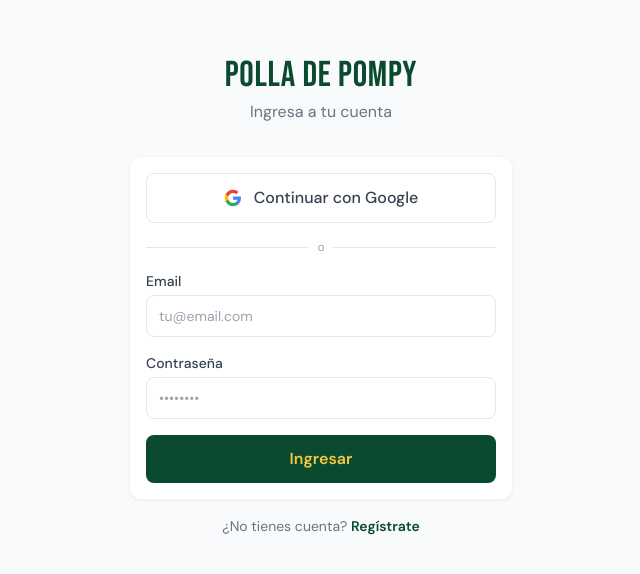
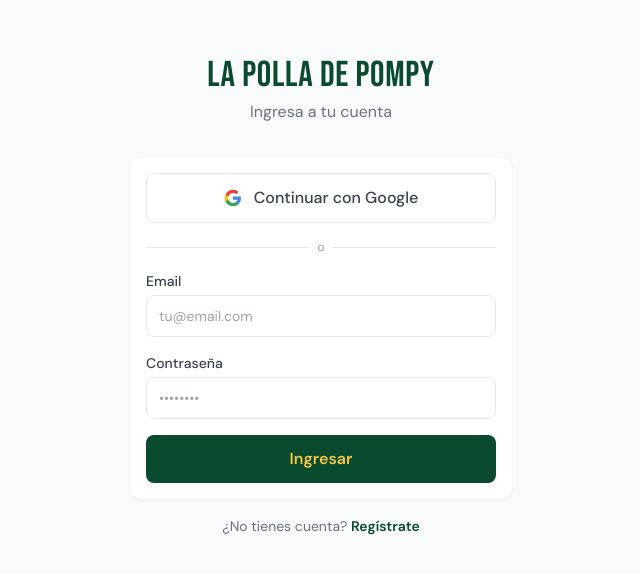
Before and after one commit to ricardoab82/polla-pompy, a Next.js app: page /login in a window 1280 px wide. Shown: the part 104-678 px from the top of the page, without its empty margins (319-959 px from the left). Built offline with nearby package versions, Linux system fonts and the light colour scheme.

Commit message:
fix: add missing La prefix to app name in TopBar, login, and register

```diff
--- a/src/app/(public)/login/page.tsx
+++ b/src/app/(public)/login/page.tsx
@@ -30,7 +30,7 @@ export default function LoginPage() {
       <div className="w-full max-w-sm">
         <div className="text-center mb-8">
           <Link href="/" className="font-display text-4xl text-[#0a4a2e]">
-            Polla de Pompy
+            La Polla de Pompy
           </Link>
           <p className="text-gray-500 mt-1">Ingresa a tu cuenta</p>
         </div>
--- a/src/app/(public)/register/page.tsx
+++ b/src/app/(public)/register/page.tsx
@@ -53,7 +53,7 @@ export default function RegisterPage() {
       <div className="w-full max-w-sm">
         <div className="text-center mb-8">
           <Link href="/" className="font-display text-4xl text-[#0a4a2e]">
-            Polla de Pompy
+            La Polla de Pompy
           </Link>
           <p className="text-gray-500 mt-1">Crea tu cuenta</p>
         </div>
--- a/src/components/layout/TopBar.tsx
+++ b/src/components/layout/TopBar.tsx
@@ -21,7 +21,7 @@ export default async function TopBar() {
     <header className="sticky top-0 z-30 bg-white border-b border-gray-100 shadow-sm">
       <div className="max-w-6xl mx-auto px-4 h-14 flex items-center justify-between">
         <Link href="/dashboard" className="font-display text-2xl text-[#0a4a2e]">
-          Polla de Pompy
+          La Polla de Pompy
         </Link>
 
         {/* Desktop nav */}
```
